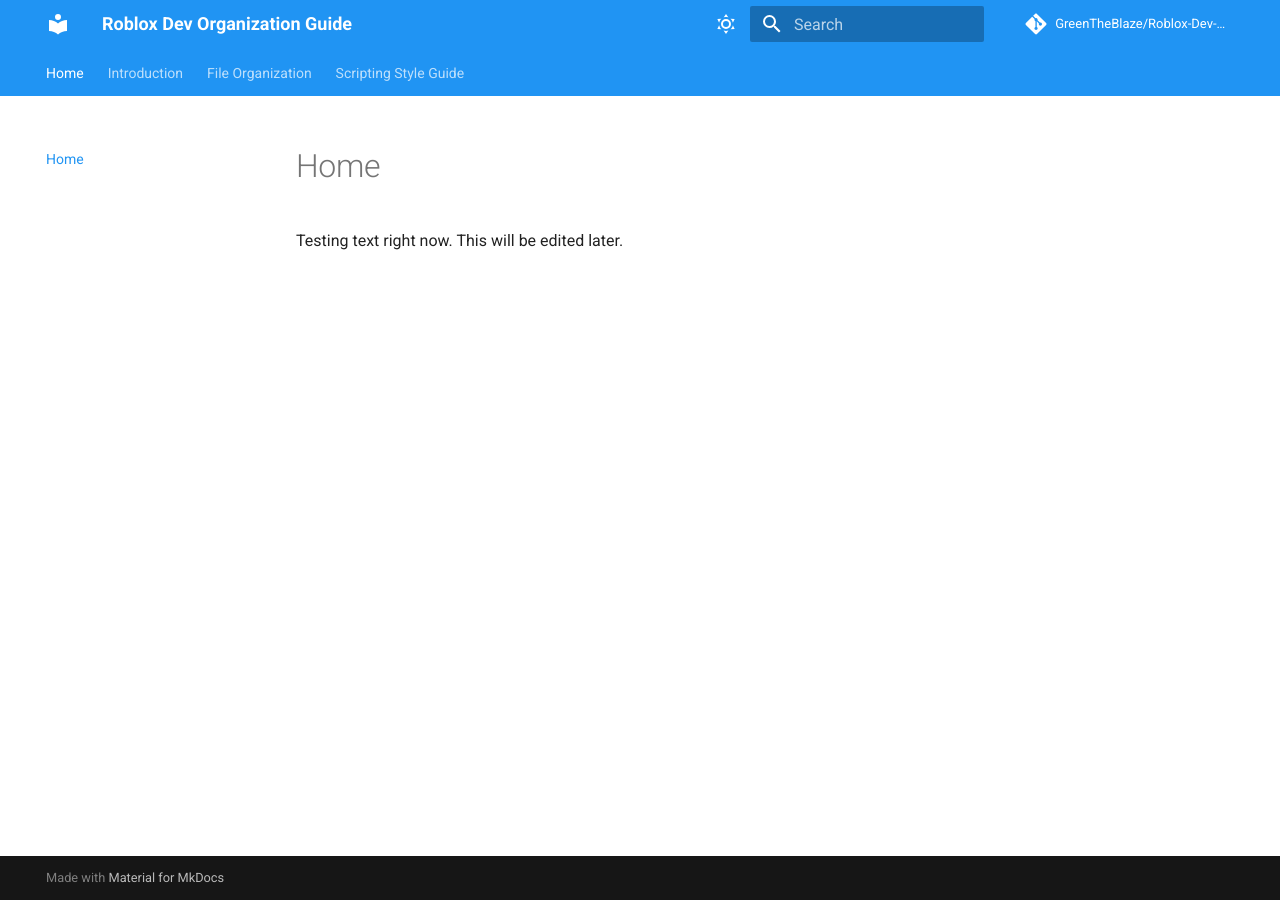
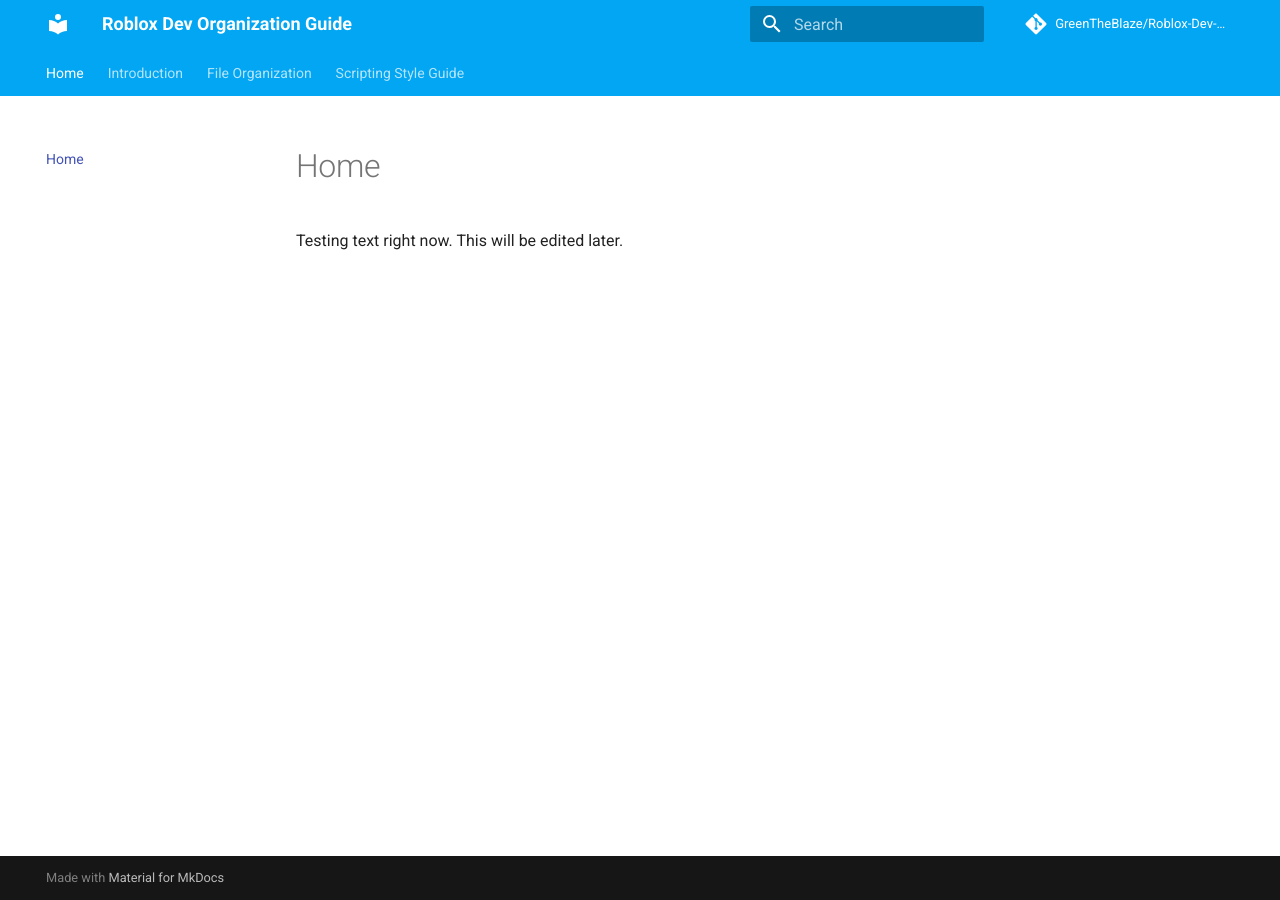
Before and after one commit to GreenTheBlaze/Roblox-Dev-Organization-Guide, an MkDocs documentation site: the page built from docs/index.md, in a window 1280 px wide. Built offline with MkDocs 1.6.1 and Material for MkDocs 9.7.7, drawn with Linux system fonts in a browser that asks for light colours; comment, search, counter and statistics services are not loaded.

Commit message:
Update mkdocs.yml

```diff
--- a/mkdocs.yml
+++ b/mkdocs.yml
@@ -37,22 +37,10 @@ theme:
     - toc.follow
     # - toc.integrate
   palette:
-    # Light mode
-    - media: "(prefers-color-scheme: light)"
-      scheme: default
-      primary: blue
-      accent: blue
-      toggle:
-        icon: material/weather-sunny
-        name: Switch to dark mode
-    # Dark mode
-    - media: "(prefers-color-scheme: dark)"
-      scheme: default
-      primary: blue
-      accent: blue
-      toggle:
-        icon: material/weather-night
-        name: Switch to light mode
+    primary: 'Light Blue'
+    accent: 'Light Blue'
+    scheme: preference
+
   highlightjs: true
   hljs_languages:
     - lua
```
